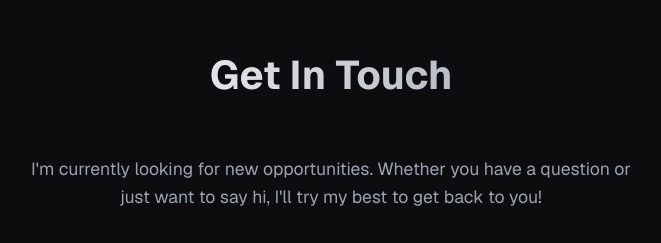
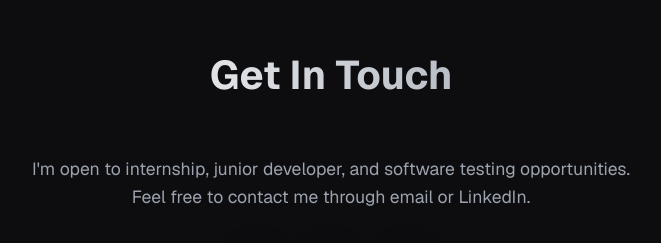
Before and after one commit to bugraberatkok/BugraBeratKokPortfolio, a Next.js app: page / in a window 1280 px wide. Shown: the part 3910-4153 px from the top of the page, without its empty margins (309-970 px from the left). Built offline with nearby package versions, Linux system fonts and the light colour scheme.

Commit message:
Resume Updated.

```diff
--- a/components/Contact.jsx
+++ b/components/Contact.jsx
@@ -7,7 +7,7 @@ export default function Contact() {
         <div className={styles.textWrap}>
           <h2 className="section-title">Get In Touch</h2>
           <p className={styles.description}>
-            I'm currently looking for new opportunities. Whether you have a question or just want to say hi, I'll try my best to get back to you!
+            I'm open to internship, junior developer, and software testing opportunities. Feel free to contact me through email or LinkedIn.
           </p>
 
           <div className={styles.socials}>
```
Also changed, not shown: 1 other file (tests, documents, lock files or other folders).
